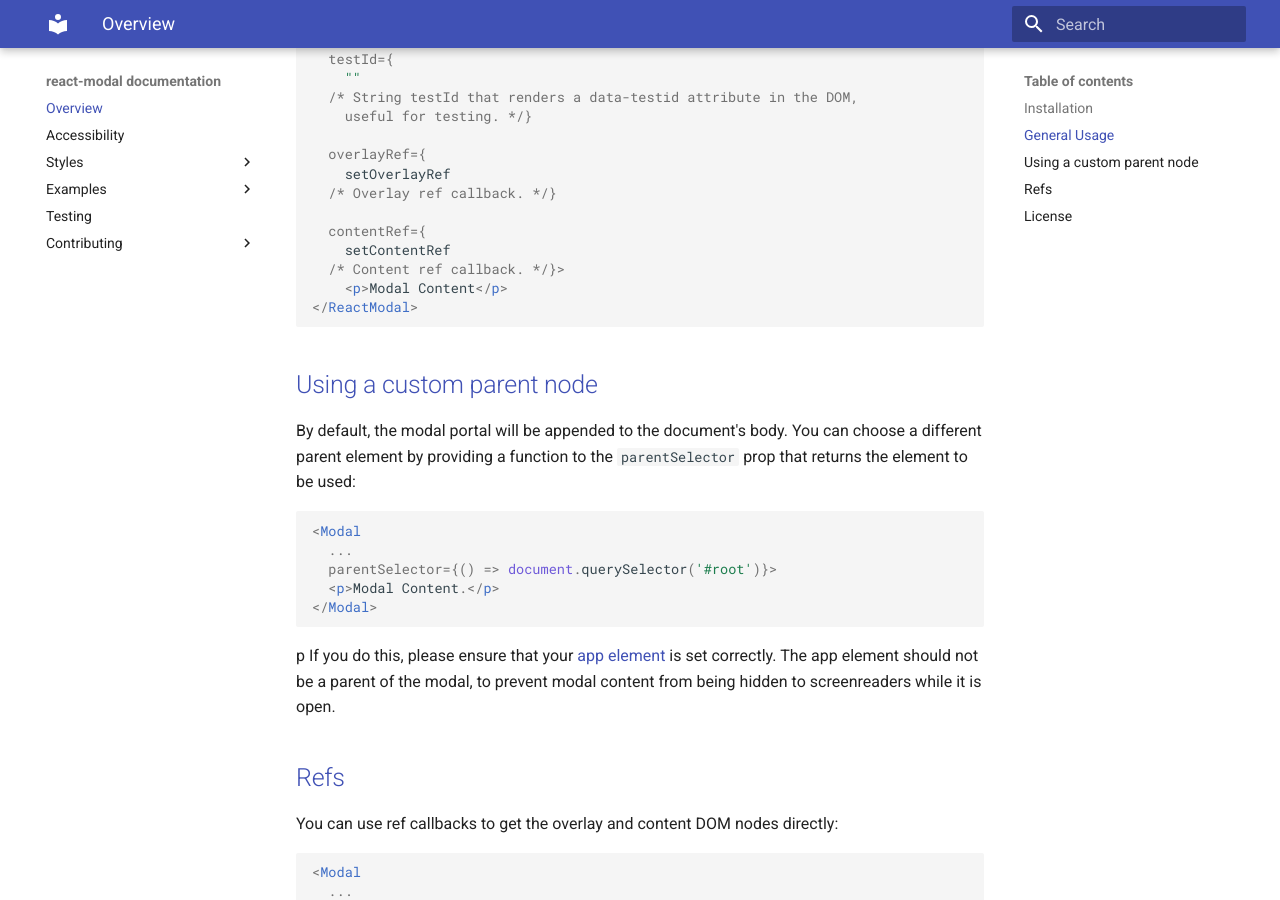
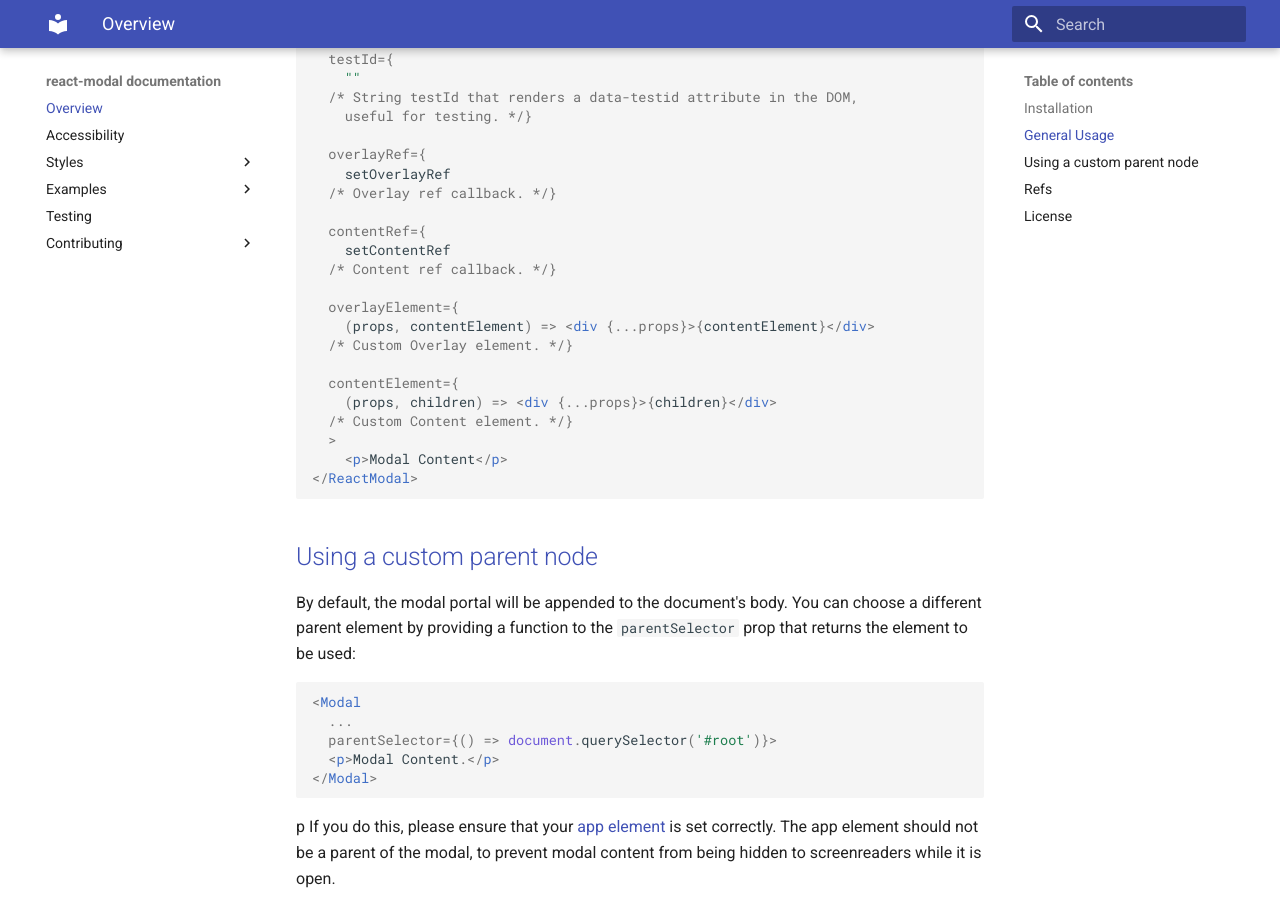
Before and after one commit to DevStar1016/react_modal, an MkDocs documentation site: the page built from docs/index.md, in a window 1280 px wide and 900 px high, scrolled down 2981 px. Built offline with MkDocs 1.6.1 and Material for MkDocs 9.7.7, drawn with Linux system fonts in a browser that asks for light colours.

Commit message:
[added] Added custom overlayElement and contentElement.

````diff
--- a/docs/index.md
+++ b/docs/index.md
@@ -153,7 +153,16 @@ import ReactModal from 'react-modal';
 
   contentRef={
     setContentRef
-  /* Content ref callback. */}>
+  /* Content ref callback. */}
+
+  overlayElement={
+    (props, contentElement) => <div {...props}>{contentElement}</div>
+  /* Custom Overlay element. */}
+
+  contentElement={
+    (props, children) => <div {...props}>{children}</div>
+  /* Custom Content element. */}
+  >
     <p>Modal Content</p>
 </ReactModal>
 ```
````
Also changed, not shown: src/components/Modal.js (+7 -2 lines), src/components/ModalPortal.js (+34 -29 lines), 1 other file.
